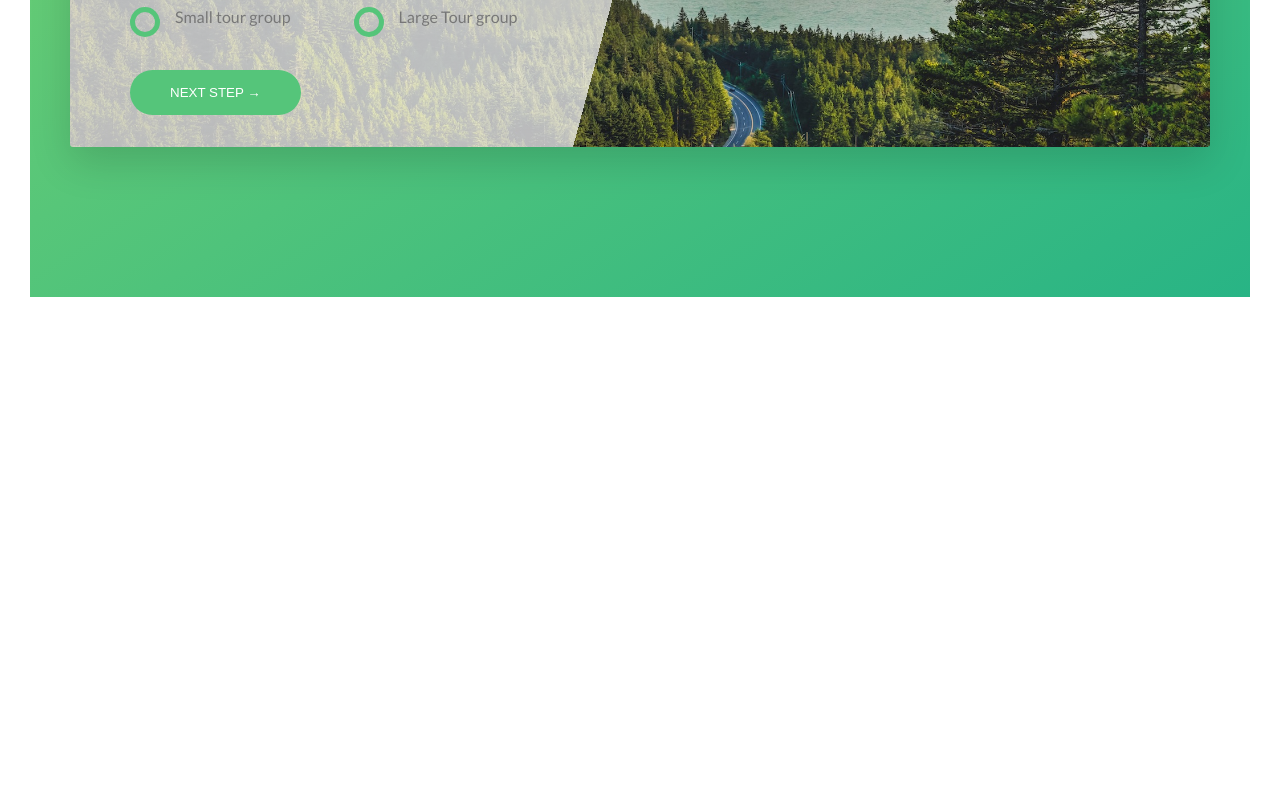
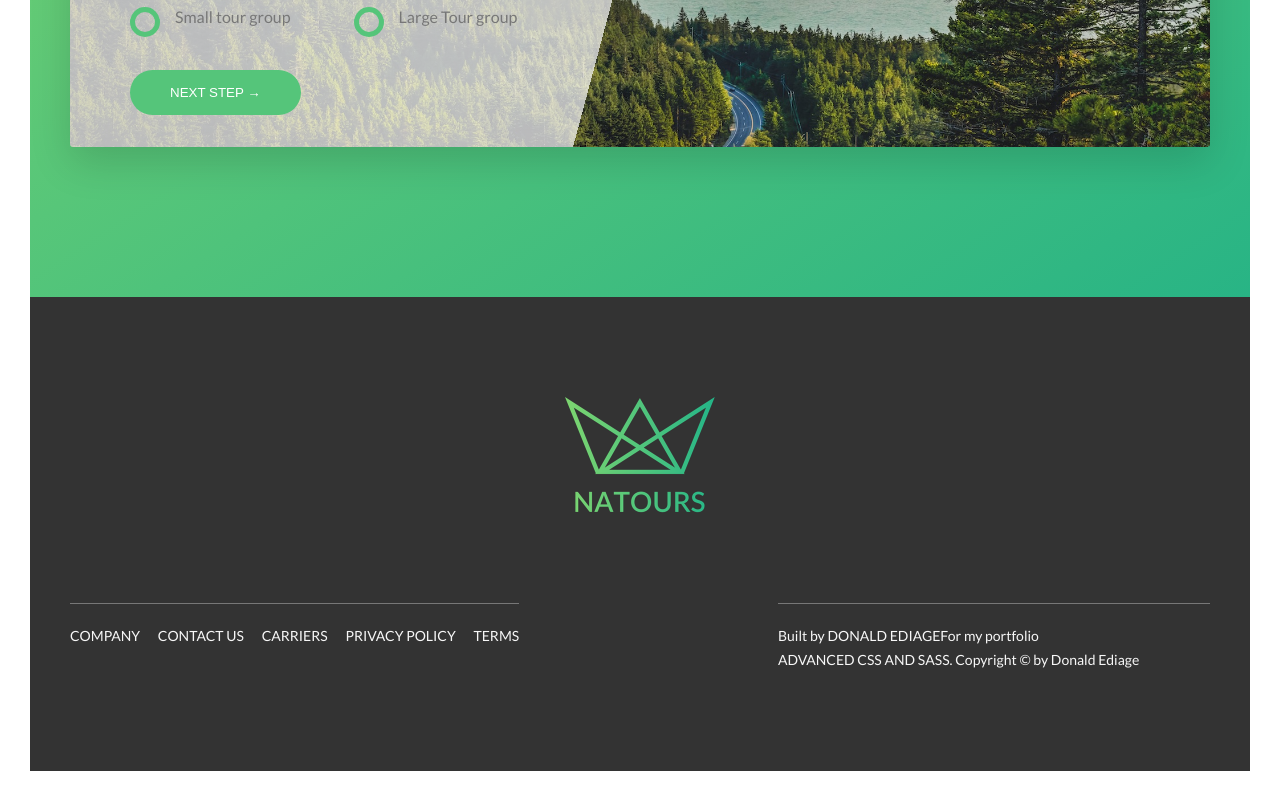
Before and after one commit to DonDT/Advanced-css-UI-front-end, a website: page index.html in a window 1280 px wide. Shown: the part 5062-5863 px from the top of the page. Before the commit the page ends 5389 px from the top, so only its background shows below. Drawn offline with Linux system fonts and the light colour scheme.

Commit message:
finnished footer

```diff
--- a/index.html
+++ b/index.html
@@ -379,6 +379,46 @@
         </div>
       </section>
     </main>
+    <footer class="footer">
+      <div class="footer__logo-box">
+        <img
+          src="img/logo-green-2x.png"
+          alt="footer logo"
+          class="footer__logo"
+        />
+      </div>
+      <div class="row">
+        <div class="col-1-of-2">
+          <div class="footer__navigation">
+            <ul class="footer__list">
+              <li class="footer__item">
+                <a href="#" class="footer__link">Company</a>
+              </li>
+              <li class="footer__item">
+                <a href="#" class="footer__link">Contact us</a>
+              </li>
+              <li class="footer__item">
+                <a href="#" class="footer__link">Carriers</a>
+              </li>
+              <li class="footer__item">
+                <a href="#" class="footer__link">Privacy Policy</a>
+              </li>
+              <li class="footer__item">
+                <a href="#" class="footer__link">Terms</a>
+              </li>
+            </ul>
+          </div>
+        </div>
+        <div class="col-1-of-2">
+          <p class="footer__copyright">
+            Built by <a href="#" class="footer__link">Donald Ediage</a>For my
+            portfolio
+            <a href="#" class="footer__link">Advanced CSS and SAss</a>.
+            Copyright &copy; by Donald Ediage
+          </p>
+        </div>
+      </div>
+    </footer>
 
     <!-- <section class="grid-test">
       <div class="row">
--- a/sass/abstracts/_variables.scss
+++ b/sass/abstracts/_variables.scss
@@ -11,6 +11,7 @@ $color-secondary-dark: #ff7730;
 $color-tertiary-light: #2998ff;
 $color-tertiary-dark: #5643fa;
 $color-grey-dark-2: #999;
+$color-grey-dark-3: #333;
 
 $color-grey-dark: #777;
 $color-white: #fff;
--- /dev/null
+++ b/sass/layout/_footer.scss
@@ -0,0 +1,59 @@
+.footer {
+  background-color: $color-grey-dark-3;
+  padding: 10rem 0;
+  font-size: 1.4rem;
+  color: $color-grey-light-1;
+
+  &__logo-box {
+    text-align: center;
+    margin-bottom: 8rem;
+  }
+
+  &__logo {
+    width: 15rem;
+    height: auto;
+  }
+
+  &__navigation {
+    border-top: 1px solid $color-grey-dark;
+    padding-top: 2rem;
+    // Inline block ensures that it doesn't occupy 100% of the available width, only what the content need.
+    display: inline-block;
+  }
+
+  &__list {
+    list-style: none;
+  }
+
+  &__item {
+    display: inline-block;
+
+    &:not(:last-child) {
+      margin-right: 1.5rem;
+    }
+  }
+
+  &__link {
+    &:link,
+    &:visited {
+      color: $color-grey-light-1;
+      background-color: $color-grey-dark-3;
+      text-decoration: none;
+      text-transform: uppercase;
+      display: inline-block;
+      transition: all 0.2s;
+    }
+    &:hover,
+    &:active {
+      color: $color-primary;
+      box-shadow: 0 1rem 2rem rgba($color-black, 0.4);
+      transform: rotate(4deg) scale(1.2);
+    }
+  }
+  &__copyright {
+    border-top: 1px solid $color-grey-dark;
+    padding-top: 2rem;
+    width: 80%;
+    float: right;
+  }
+}
--- a/sass/main.scss
+++ b/sass/main.scss
@@ -15,6 +15,7 @@
 @import "components/bg-video";
 @import "components/form";
 
+@import "layout/footer";
 @import "layout/header";
 @import "layout/grid";
 
```
Also changed, not shown: css/style.css.
